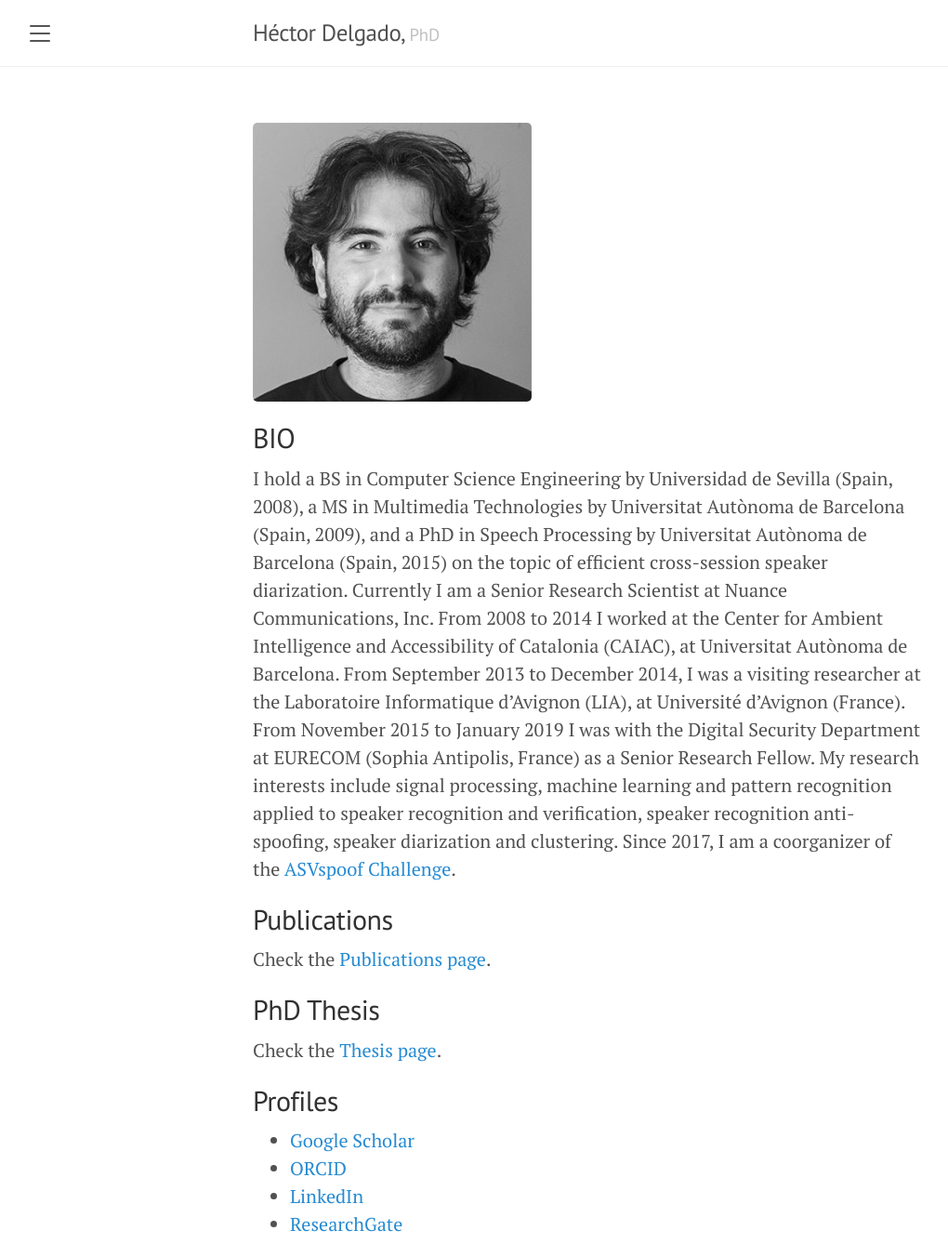
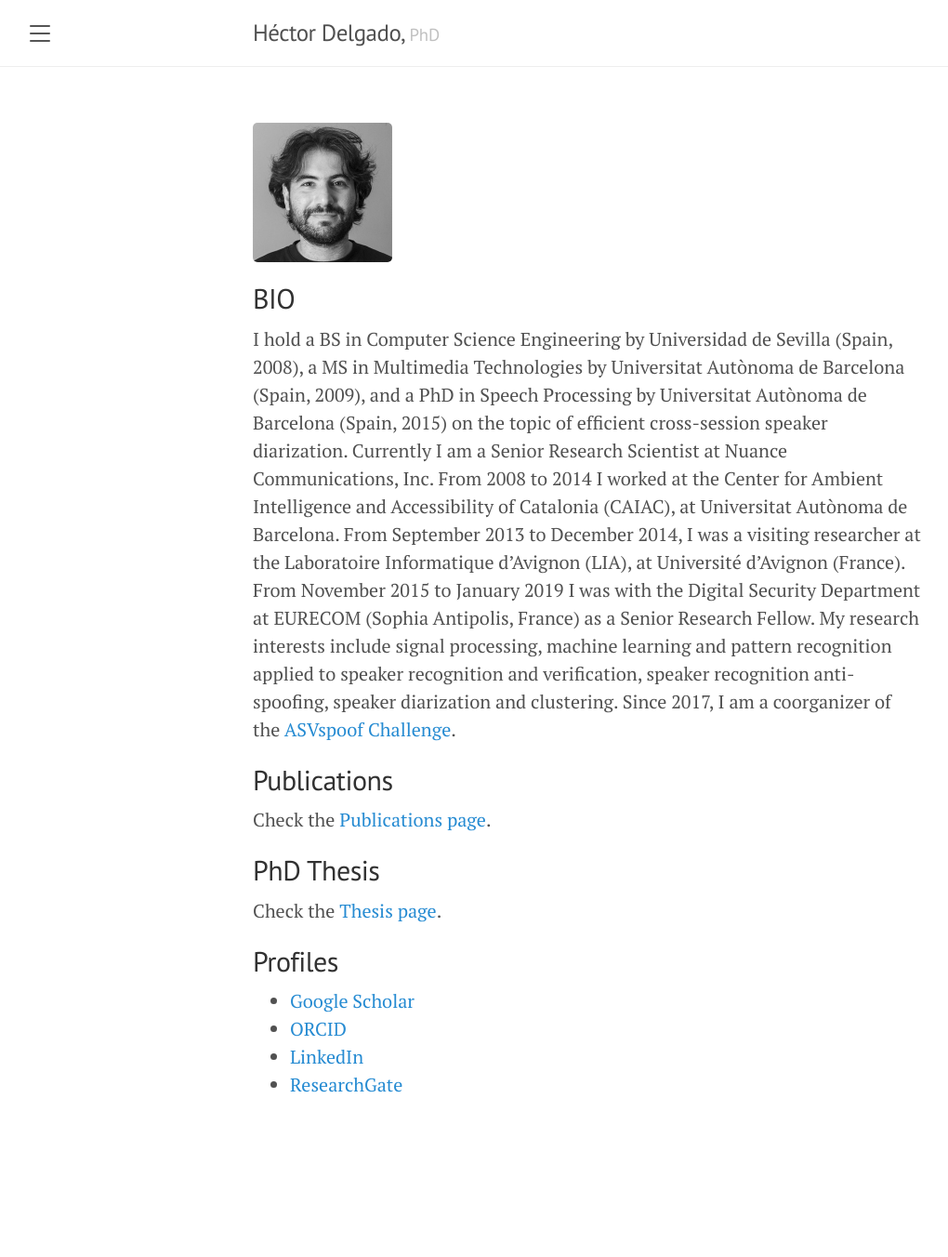
Before and after one commit to h-delgado/h-delgado.github.io, a Jekyll site: the page built from index.md, in a window 1280 px wide. Shown: the whole page at 93% size, without its empty margins (8-1028 px from the left). Built offline with Jekyll 4.4.1, drawn with Linux system fonts in a browser that asks for light colours; after the commit the page ends 1202 px from its top, so only the background shows below that.

Commit message:
Update index.md

```diff
--- a/index.md
+++ b/index.md
@@ -3,7 +3,7 @@ layout: default
 title: Héctor Delgado, PhD
 ---
 
-<img src='{{ "/images/HD-300x300.jpg" | relative_url }}' width="300" />
+<img src='{{ "/images/HD-300x300.jpg" | relative_url }}' width="150" />
 
 ## BIO
 I hold a BS in Computer Science Engineering by Universidad de Sevilla (Spain, 2008), a MS in Multimedia Technologies by Universitat Autònoma de Barcelona (Spain, 2009), and a PhD in Speech Processing by Universitat Autònoma de Barcelona (Spain, 2015) on the topic of efficient cross-session speaker diarization. Currently I am a Senior Research Scientist at Nuance Communications, Inc. From 2008 to 2014 I worked at the Center for Ambient Intelligence and Accessibility of Catalonia (CAIAC), at Universitat Autònoma de Barcelona. From September 2013 to December 2014, I was a visiting researcher at the Laboratoire Informatique d’Avignon (LIA), at Université d’Avignon (France). From November 2015 to January 2019 I was with the Digital Security Department at EURECOM (Sophia Antipolis, France) as a Senior Research Fellow. My research interests include signal processing, machine learning and pattern recognition applied to speaker recognition and verification, speaker recognition anti-spoofing, speaker diarization and clustering. Since 2017, I am a coorganizer of the [ASVspoof Challenge](https://www.asvspoof.org/).
```
